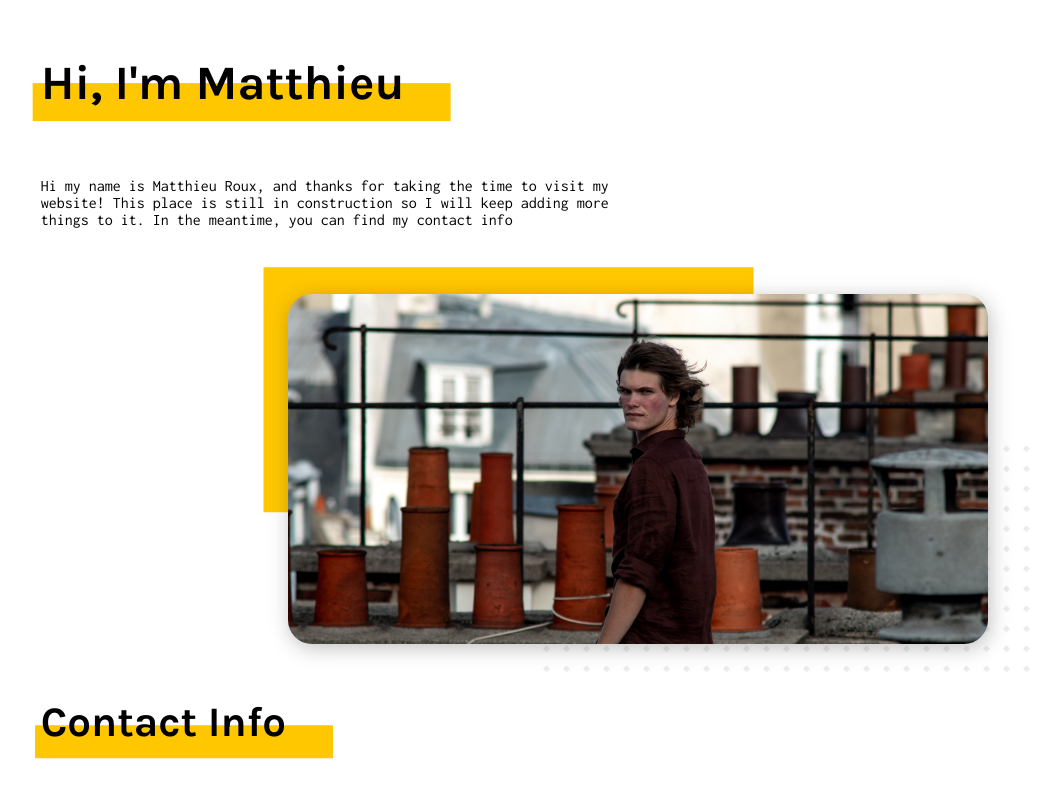
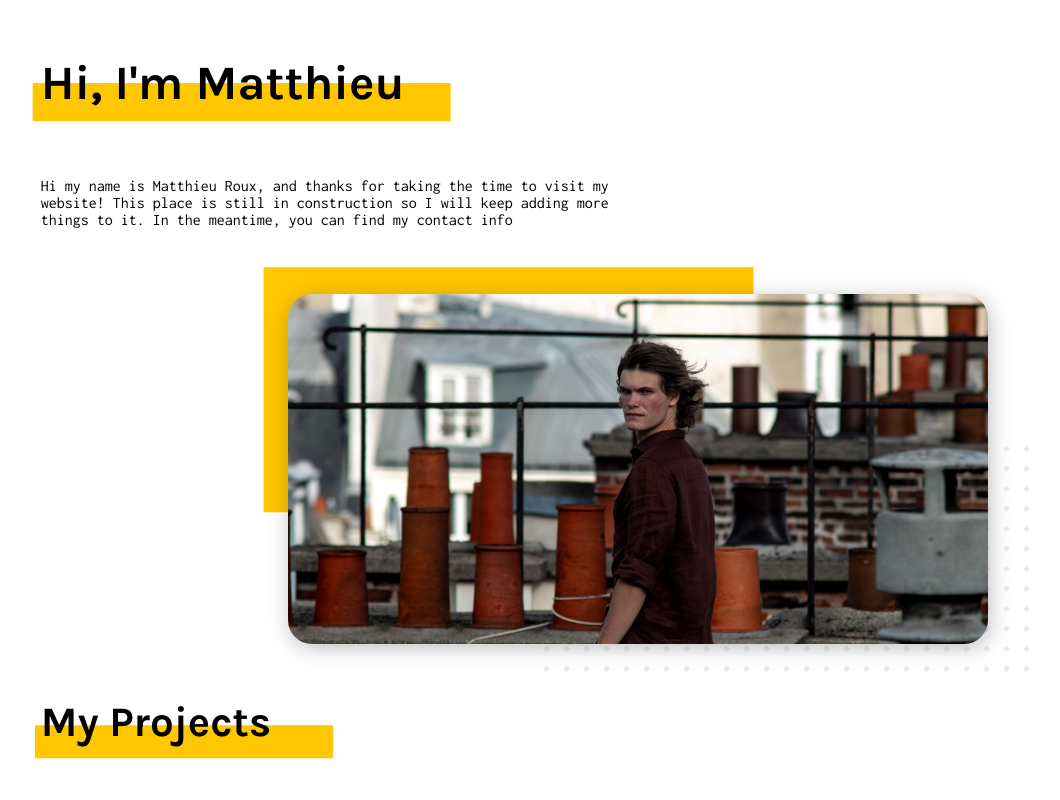
Before and after one commit to M4TTRX/matthieu-roux-website, a React (Create React App) app: page / in a window 1280 px wide. Shown: the top 800 px of the page, without its empty margins (2-1062 px from the left). Built offline with nearby package versions, Linux system fonts and the light colour scheme.

Commit message:
more eslint

```diff
--- a/src/App.js
+++ b/src/App.js
@@ -4,7 +4,7 @@ import CoverPicture from "./components/coverPicture";
 
 function App() {
   const contactMeSection = creatContactMeSection();
-  const createMyProjects = createMyProjectsSection();
+  const myProjectsSection = createMyProjectsSection();
   return (
     <div className="App">
       <div>
@@ -21,10 +21,10 @@ function App() {
             {CoverPicture()}
             <div className="yellow-cover-decoration"></div>
             <div className="black-cover-decoration"></div>
-            {/* <div className="dot-pattern-decoration"></div> */}
           </div>
         </div>
       </div>
+      {myProjectsSection}
       {contactMeSection}
     </div>
   );
```
